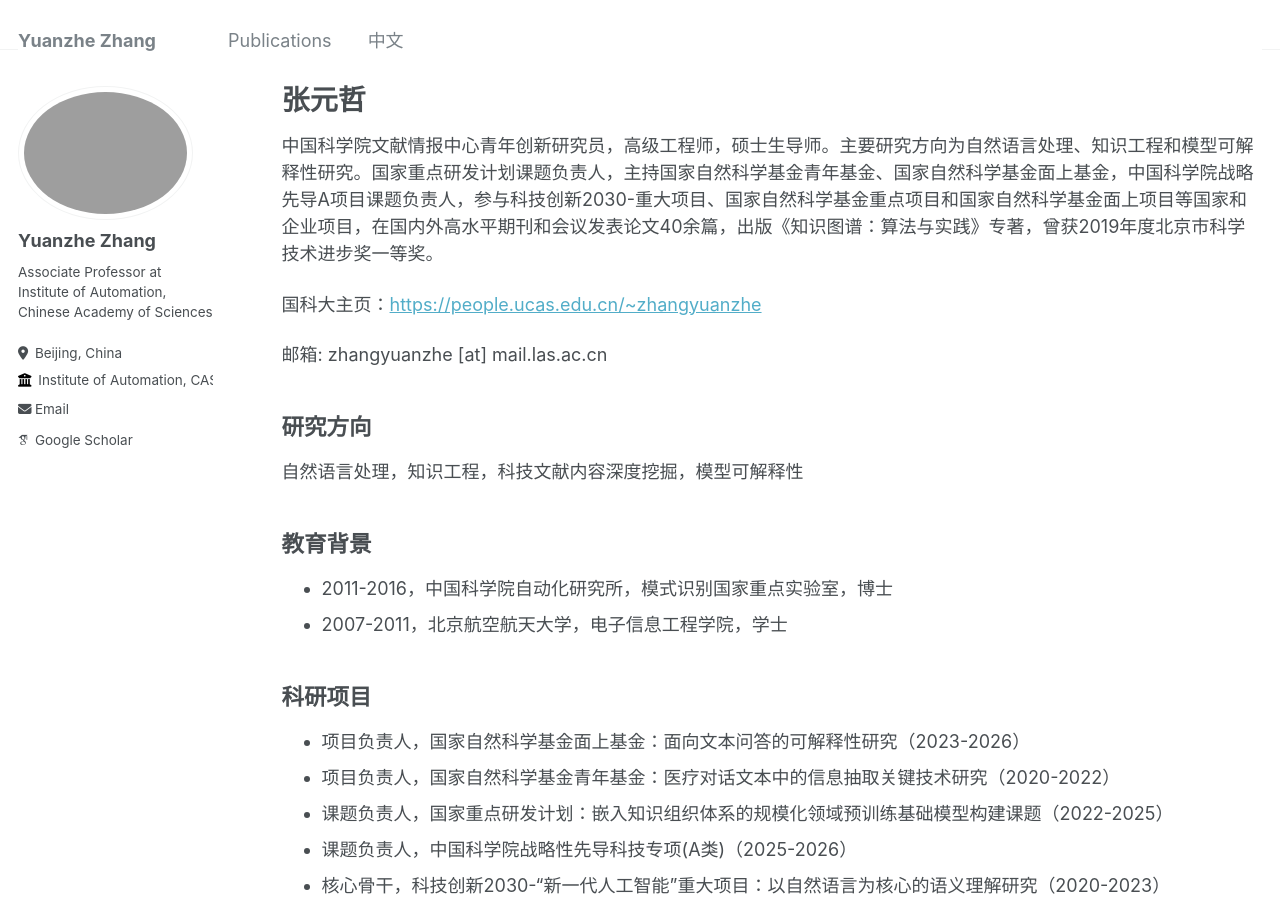
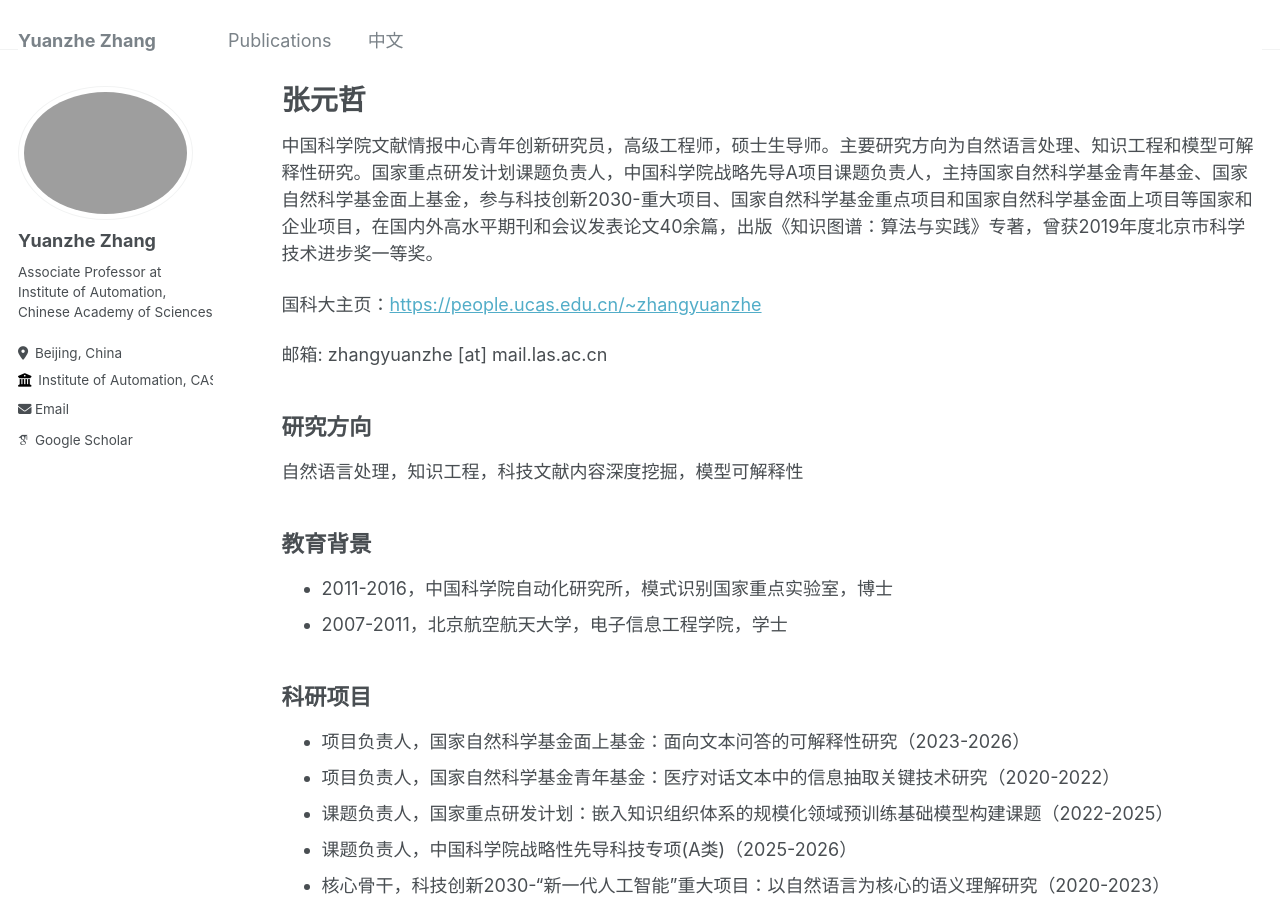
Before and after one commit to yuanzhe-zhang/yuanzhe-zhang.github.io, a Jekyll site: the page built from _pages/Chinese-CV.md, in a window 1280 px wide and 900 px high. Built offline with Jekyll 4.4.1, drawn with Linux system fonts in a browser that asks for light colours; some web fonts are replaced.

```diff
--- a/_pages/Chinese-CV.md
+++ b/_pages/Chinese-CV.md
@@ -6,7 +6,7 @@ author_profile: true
 redirect_from:
   - /resume
 ---
-中国科学院文献情报中心青年创新研究员，高级工程师，硕士生导师。主要研究方向为自然语言处理、知识工程和模型可解释性研究。国家重点研发计划课题负责人，主持国家自然科学基金青年基金、国家自然科学基金面上基金，中国科学院战略先导A项目课题负责人，参与科技创新2030-重大项目、国家自然科学基金重点项目和国家自然科学基金面上项目等国家和企业项目，在国内外高水平期刊和会议发表论文40余篇，出版《知识图谱：算法与实践》专著，曾获2019年度北京市科学技术进步奖一等奖。
+中国科学院文献情报中心青年创新研究员，高级工程师，硕士生导师。主要研究方向为自然语言处理、知识工程和模型可解释性研究。国家重点研发计划课题负责人，中国科学院战略先导A项目课题负责人，主持国家自然科学基金青年基金、国家自然科学基金面上基金，参与科技创新2030-重大项目、国家自然科学基金重点项目和国家自然科学基金面上项目等国家和企业项目，在国内外高水平期刊和会议发表论文40余篇，出版《知识图谱：算法与实践》专著，曾获2019年度北京市科学技术进步奖一等奖。
 
 国科大主页：[https://people.ucas.edu.cn/~zhangyuanzhe](https://people.ucas.edu.cn/~zhangyuanzhe)
 
```
